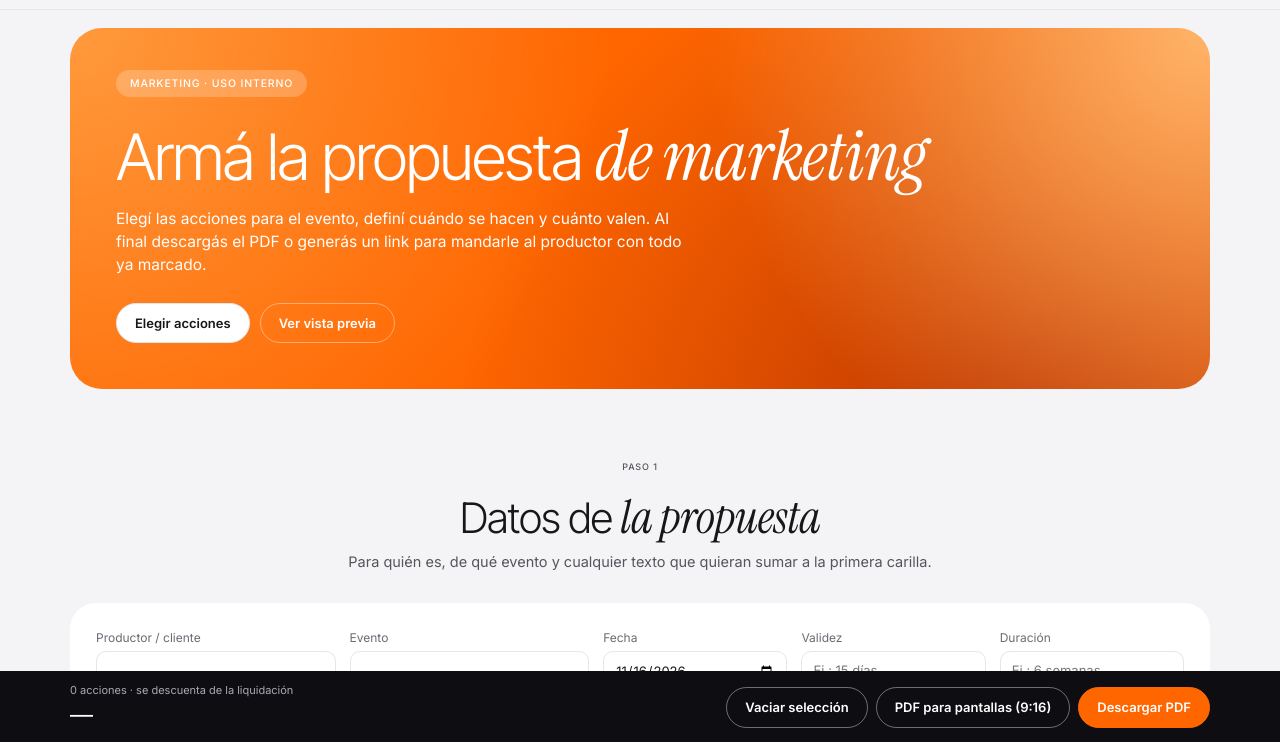
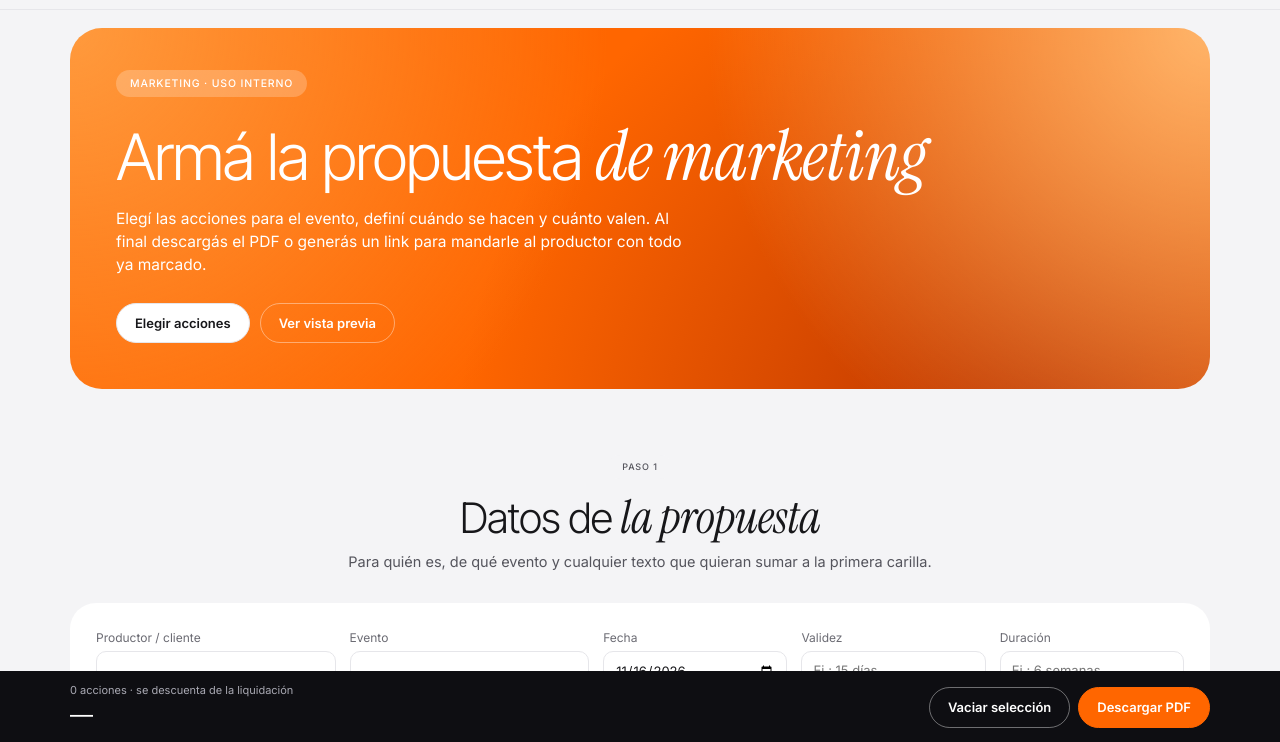
Before and after one commit to sansoneravenna-wq/propuestasmkt, a plain HTML site: page index.html in a window 1280 px wide. Shown: the part 56-798 px from the top of the page. Drawn offline with nearby package versions, Linux system fonts and the light colour scheme.

Commit message:
Quitar el botón de PDF para pantallas (9:16)
Co-Authored-By: Claude Fable 5.2 <noreply@anthropic.com>
Claude-Session: https://claude.ai/code/session_0183Z1JtGpspwWdt8XuRku8t

```diff
--- a/index.html
+++ b/index.html
@@ -344,7 +344,7 @@ table.t{width:100%;border-collapse:collapse}
 <div class="sbar" id="sbar"><div class="e-w sb-in">
   <div class="total-mini"><small id="tm-l">Total</small><b id="tm">—</b></div>
   <span class="msg" id="msg"></span>
-  <div class="sb-btn"><button class="btn gh" id="nueva" type="button">Vaciar selección</button><button class="btn gh" id="web" type="button">PDF para pantallas (9:16)</button><button class="btn or" id="pdf" type="button">Descargar PDF</button><a class="btn only-pv" href="#solicitud">Enviar solicitud</a></div>
+  <div class="sb-btn"><button class="btn gh" id="nueva" type="button">Vaciar selección</button><button class="btn or" id="pdf" type="button">Descargar PDF</button><a class="btn only-pv" href="#solicitud">Enviar solicitud</a></div>
 </div></div>
 <div id="pv"></div>
 <template id="guia-tpl"><p class="guide-meta"><strong>RedTickets · Guía Oficial · v1.0 · 2026</strong> — <em>Acá pasan cosas.</em></p>
@@ -1395,7 +1395,6 @@ async function exportA4(btn){
     say(e&&e.code==='declined'?'Descarga cancelada.':'No se pudo generar el PDF'+(e&&e.message?': '+e.message:'.'));
   }finally{ex.innerHTML='';btn.disabled=false;$('ov').classList.remove('on');}
 }
-$('web').addEventListener('click',function(){exportStory(this)});
 $('pdf').addEventListener('click',function(){exportA4(this)});
 
 /* ============ Link para el productor ============ */
```
